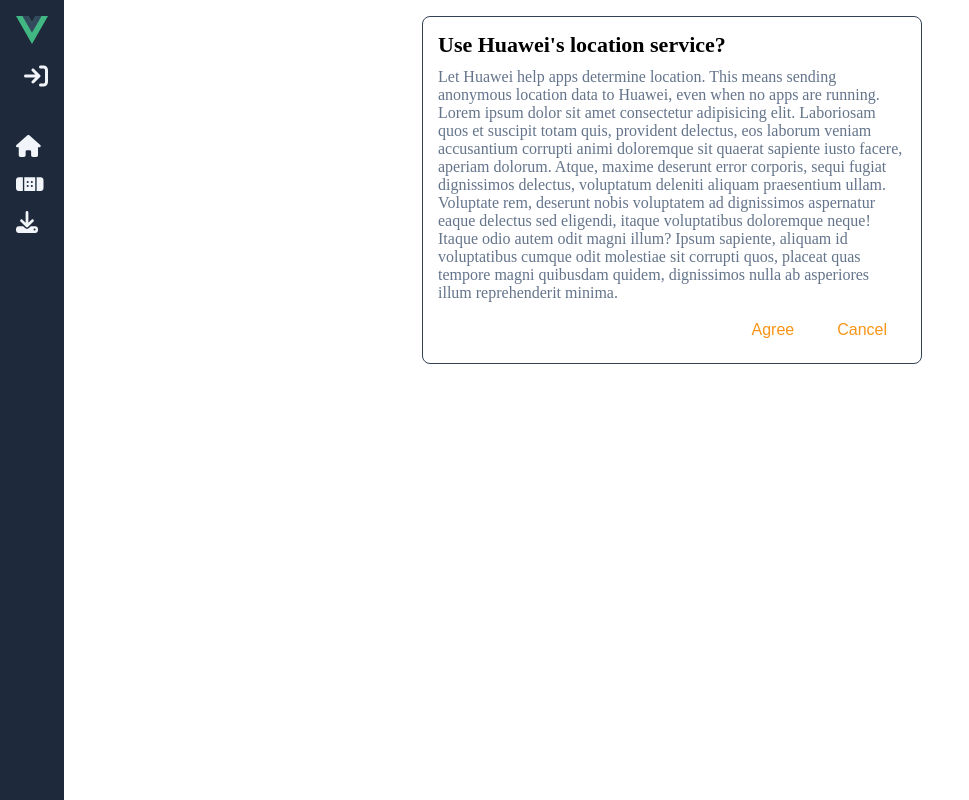
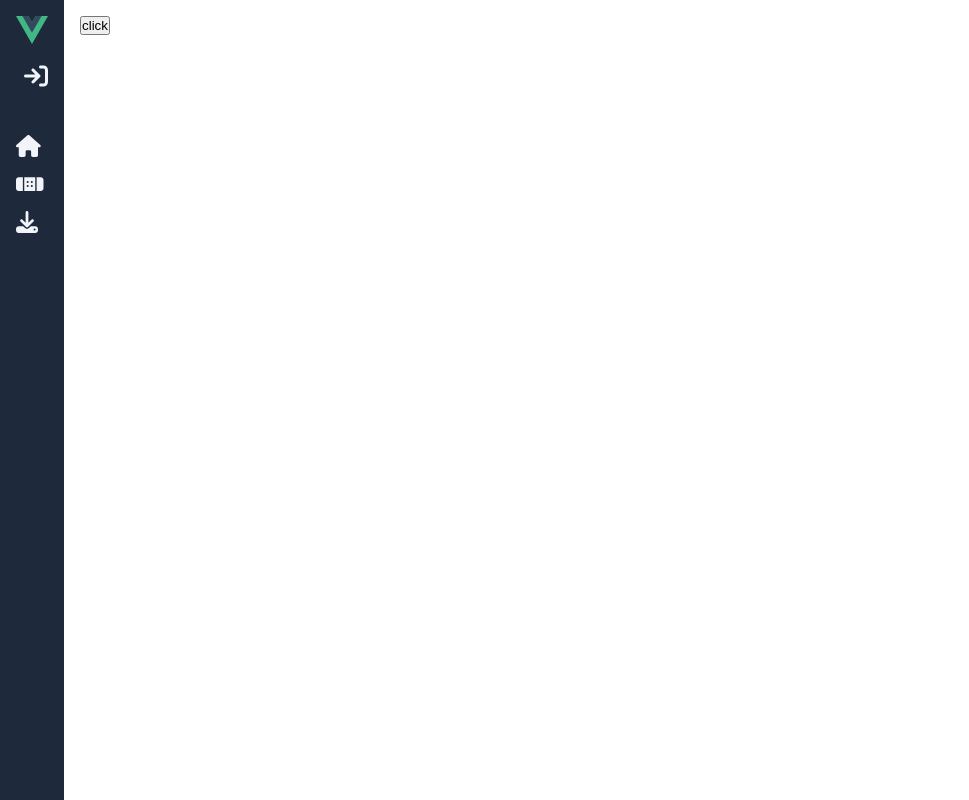
Before and after one commit to arsendemirci/vue-component-library, a Vue app: page /dialog in a window 1280 px wide. Shown: the whole page, without its empty margins (0-969 px from the left). Built offline with nearby package versions, Linux system fonts and the light colour scheme.

Commit message:
HWDialog slot feature, scroller feature, backdrop feature added

```diff
--- a/src/components/library/select/HwDialog.vue
+++ b/src/components/library/select/HwDialog.vue
@@ -1,5 +1,7 @@
 <template>
-    <div class="modal-container">
+    <Teleport to="body">
+        <div @click="closeModal" v-if="isOpen" class="modal-mask">
+            <div @click.stop class="modal-container">
                 <h2 class="header">
                     <slot name="header"></slot>
                 </h2>
@@ -9,23 +11,55 @@
                 <footer class="footer">
 
                     <button class="footer-btn"><slot name="footer">Agree</slot></button>
-            <button class="footer-btn"><slot name="footer">Cancel</slot></button>
+                    <button @click="closeModal" class="footer-btn"><slot name="footer">Cancel</slot></button>
                 </footer>
             </div>
+        </div>
+    </Teleport>
+
+    <button @click="openModal">click</button>
 </template>
 
-<script setup>
-
+<script>
+    export default {
+        el: "#modal",
+        data() {
+            return {
+                isOpen: false,
+            }
+        },
+        methods: {
+            openModal() {
+                this.isOpen = true
+            },
+            closeModal() {
+                this.isOpen = false
+            },
+        }
+    }
 </script>
 
 <style lang="scss" scoped>
+.modal-mask {
+    display: flex;
+    width: 100%;
+    height: 100%;
+    position: fixed;
+    top: 0;
+    left: 0;
+    z-index: 5;
+    background-color: rgba(0, 0, 0, 0.3);
+    transition: opacity 0.3s ease;
+    // perspective:220px;
+
     .modal-container {
     width: palette-space(space-500);
     padding: palette-space(space-10);
-    margin: 0 auto;
-    background-color: palette-color-level(grey-90, 100);
-    border: 1px solid palette-color-level(primary-dark-alt, 100);
+    margin: auto;
     border-radius: palette-radius-level(4);
+    box-shadow: rgba(0, 0, 0, 0.15) 0px 15px 25px, rgba(0, 0, 0, 0.05) 0px 5px 10px;
+    background-color: palette-color-level(white, 100);
+    z-index: 10;
 
     .header {
         font-size: $font-size-h2;
@@ -35,6 +69,14 @@
     .content {
         padding: palette-space(space-5);
         color: palette-color-level(grey, 30);
+        height: palette-space(space-80);
+        overflow: auto;
+        // scroll styling
+        -ms-overflow-style: none;
+        scrollbar-width: none;
+    }
+    .content::-webkit-scrollbar {
+        display: none;
     }
 
     .footer {
@@ -49,15 +91,14 @@
             border-radius: palette-radius-level(4);
             background-color: palette-color-level(white, 100);
             color: palette-color-level(primary, 100);
-            // font-weight: bold;
             cursor: pointer;
+
+            &:hover {
+                background-color: palette-color-level(grey, 10);
             }
-
-        .footer-btn:hover {
-            background-color: palette-color-level(grey, 10);
-
         }
 
     }
 }
+}
 </style>
```
Lines whose indentation alone changed are shown as unchanged.
